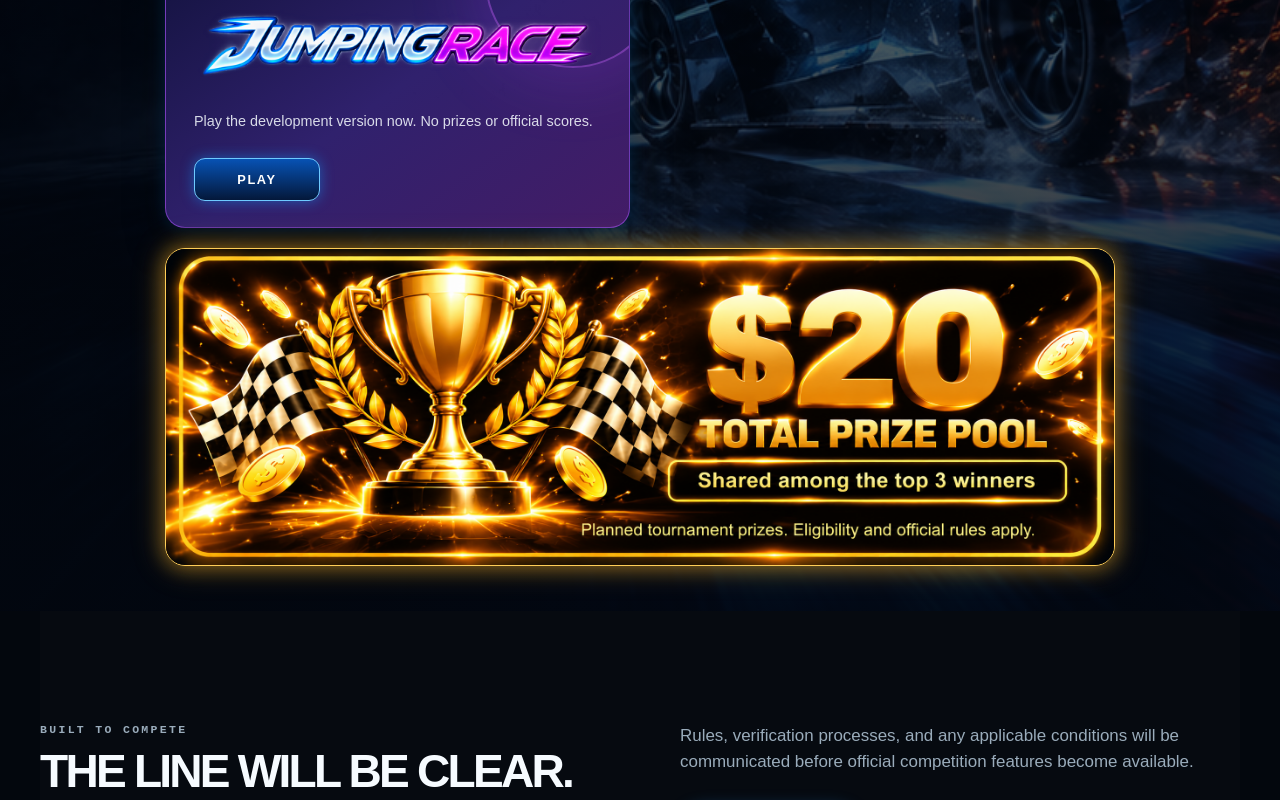
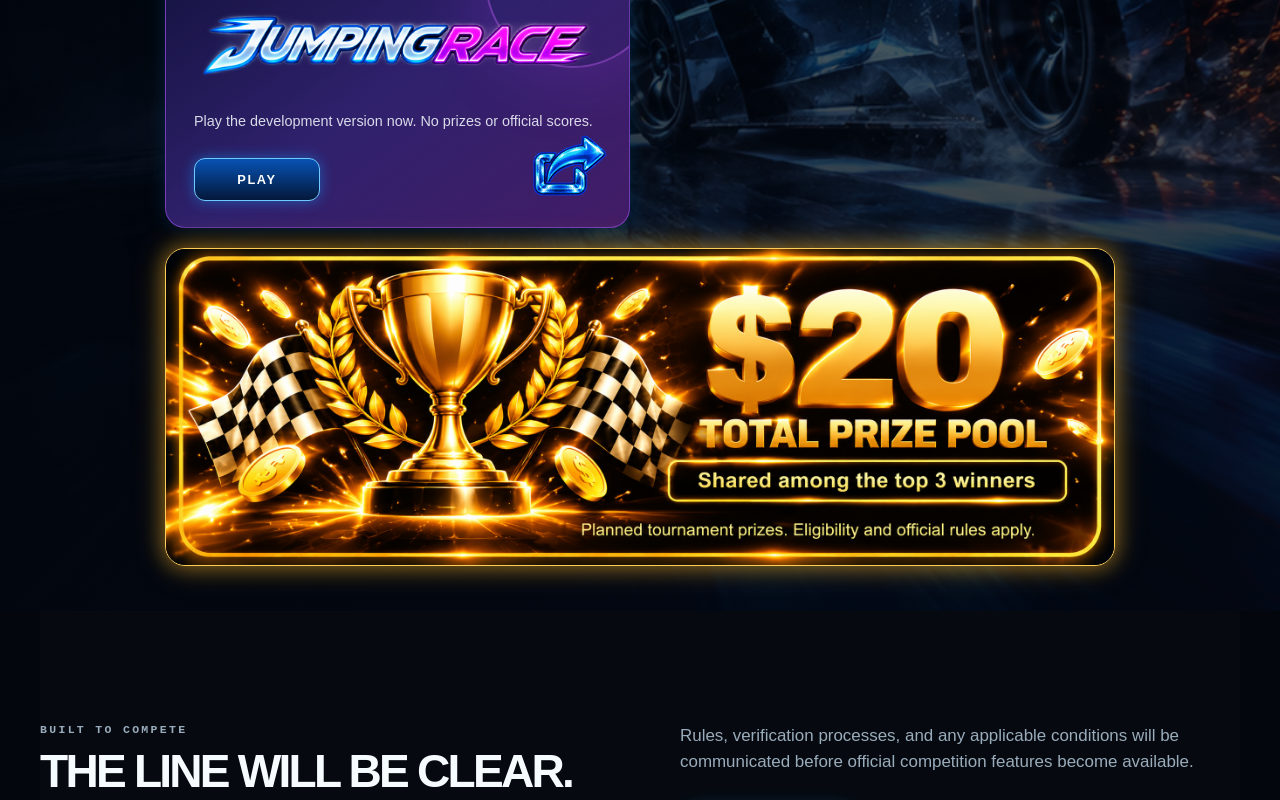
Before and after one commit to dkny-ops/race2win.app, a Next.js app: page / in a window 1280 px wide. Shown: the part 840-1640 px from the top of the page. Built offline with nearby package versions, Linux system fonts and the light colour scheme; no server answers.

Commit message:
Add the share icon to the Jumping Race game card

```diff
--- a/components/game/game-card-share-button.tsx
+++ b/components/game/game-card-share-button.tsx
@@ -2,13 +2,18 @@
 
 import { useState } from "react";
 
-export function GameCardShareButton({ game }: { game: "race-to-win" | "flappy-race" }) {
+const gameTitles = {
+  "race-to-win": "Race To Win",
+  "flappy-race": "Flappy Race",
+  "jumping-race": "Jumping Race",
+} as const;
+
+export function GameCardShareButton({ game }: { game: keyof typeof gameTitles }) {
   const [notice, setNotice] = useState("");
-  const isFlappy = game === "flappy-race";
-  const title = isFlappy ? "Flappy Race" : "Race To Win";
+  const title = gameTitles[game];
 
   async function share() {
-    const url = new URL(isFlappy ? "/games/flappy-race" : "/games/race-to-win", window.location.origin).toString();
+    const url = new URL(`/games/${game}`, window.location.origin).toString();
     try {
       if (navigator.share) {
         await navigator.share({ title, text: "Play " + title + "!", url });
--- a/components/marketing/localized-home.tsx
+++ b/components/marketing/localized-home.tsx
@@ -94,6 +94,7 @@ export function LocalizedHome({ username, authenticated, owner, playHref }: Prop
                 <div className="home-game-actions">
                   <Link href="/games/jumping-race" className="button button--primary home-game-play-link">{language==="es"?"JUGAR":"PLAY"}</Link>
                 </div>
+                <GameCardShareButton game="jumping-race" />
               </article>
             </div>
           </div>
```
